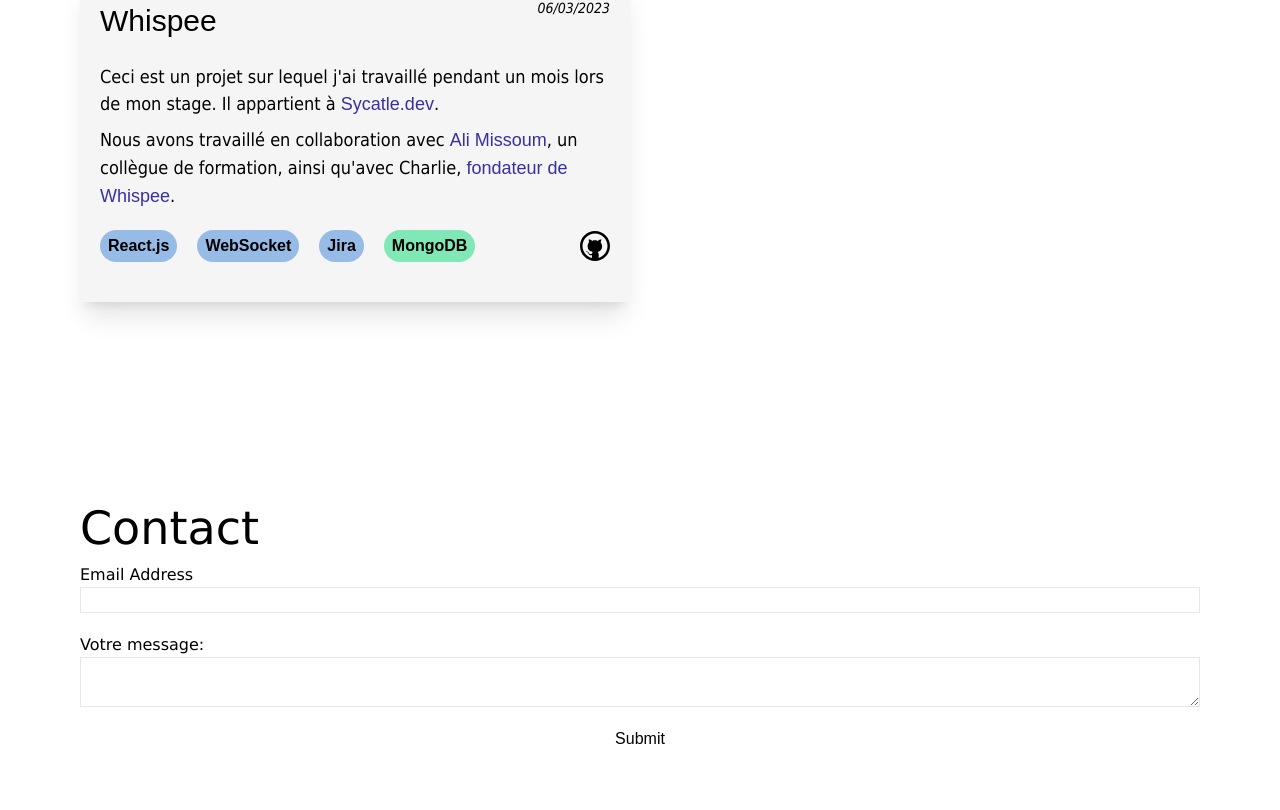
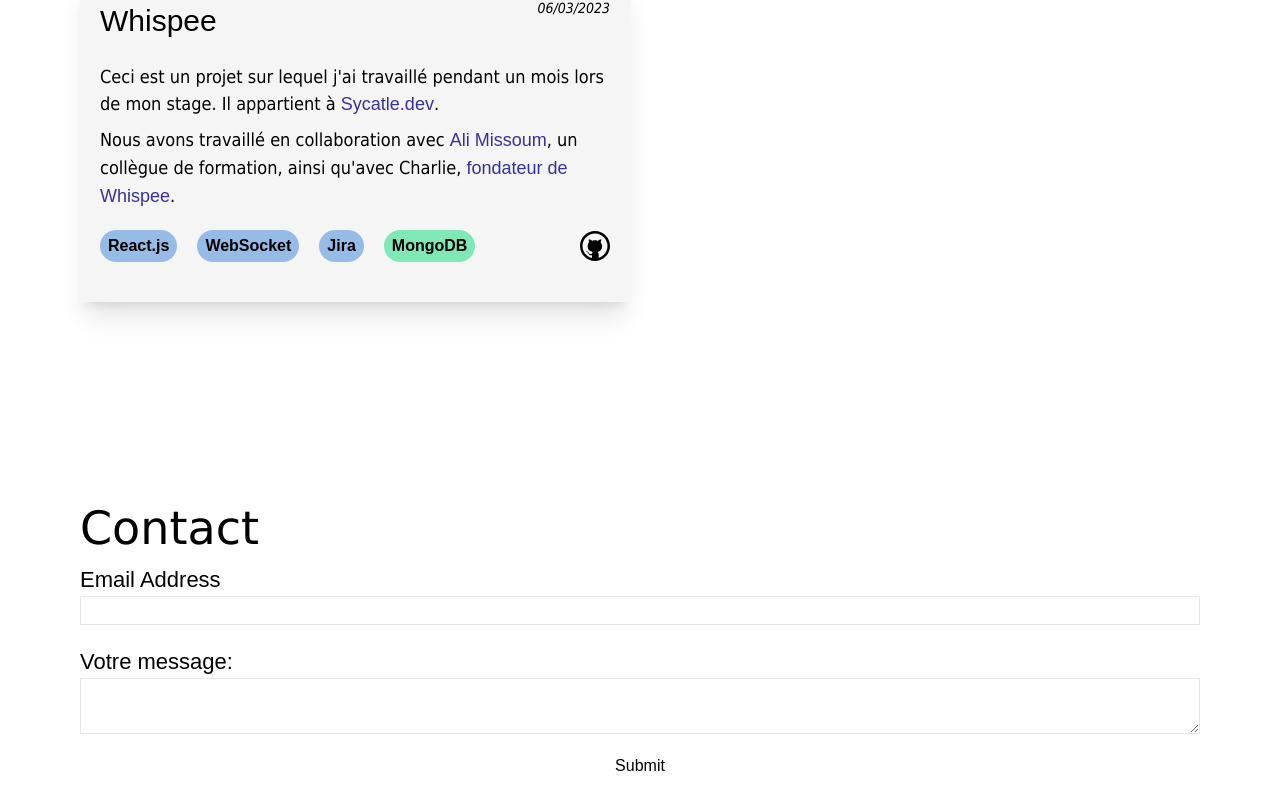
Before and after one commit to Azonesbz/vincentavez, a React (Vite) app in the folder client/: page / in a window 1280 px wide. Shown: the part 4399-5209 px from the top of the page. Built offline with nearby package versions, Linux system fonts and the light colour scheme; a web font is replaced by a local one.

Commit message:
added label to style object

```diff
--- a/client/src/index.css
+++ b/client/src/index.css
@@ -12,11 +12,10 @@ h1 {
 h2 {
     font-size: 26px;
 }
-h3 {
+h3, label {
     font-size: 20px;
 }
-a, p, i, Link, label {
-    font-family: effra, Geneva, Tahoma, sans-serif;
+a, p, i, Link, input, textarea {
     font-weight: 300;
     font-size: 16px;
 }
@@ -34,10 +33,10 @@ a, p, i, Link, label {
     h2 {
         font-size: 30px;
     }
-    h3 {
+    h3, label {
         font-size: 22px;
     }
-    a, p, i, Link {
+    a, p, i, Link, input, textarea {
         font-family: effra, Tahoma, sans-serif;
         font-weight: 300;
         font-size: 18px;
```
